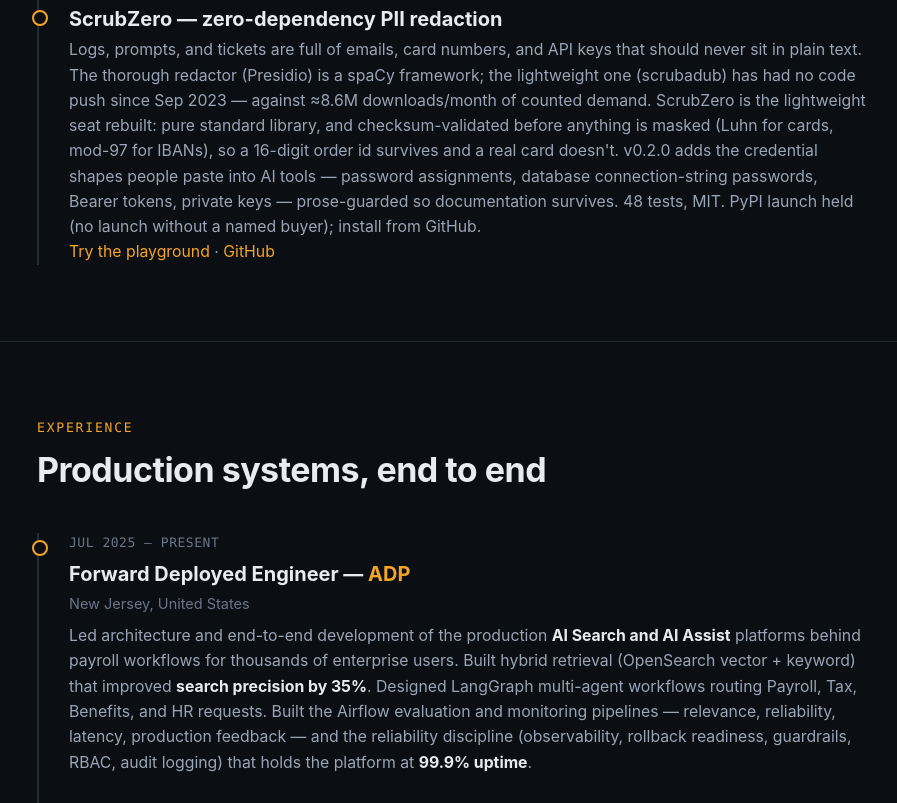
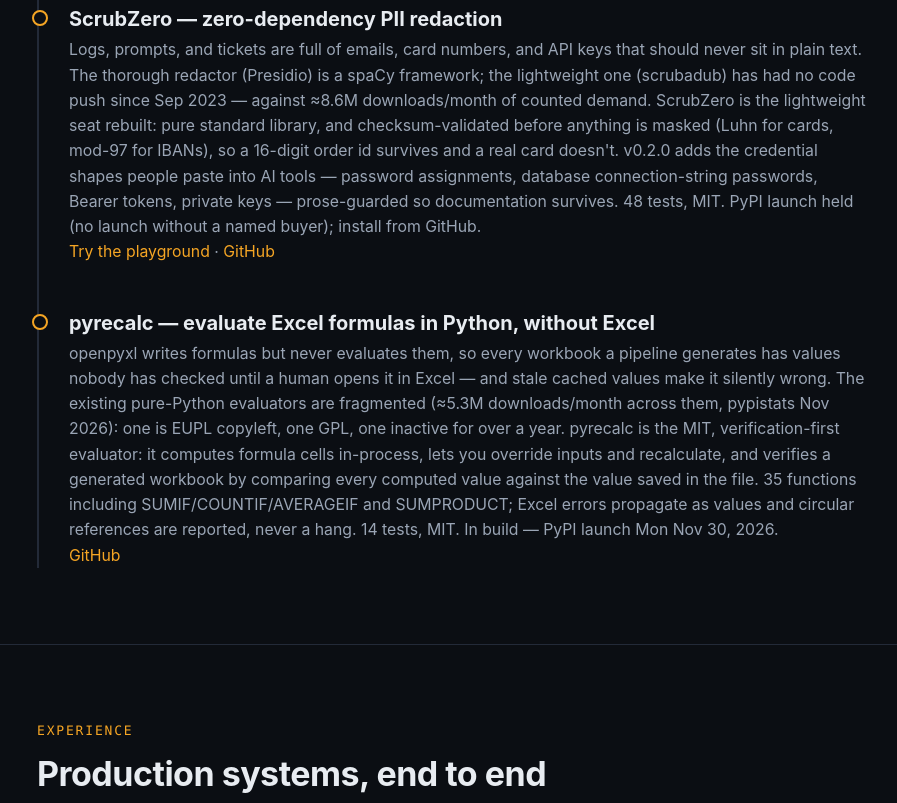
Before and after one commit to Yalakala-Naveen/Yalakala-Naveen.github.io, a plain HTML site: page index.html in a window 1280 px wide. Shown: the part 3575-4378 px from the top of the page, without its empty margins (87-984 px from the left). Drawn offline with Linux system fonts and the light colour scheme.

Commit message:
Add pyrecalc (Recalc) to Shipped this month — in build, PyPI launch Mon Nov 30; closes the Nov 23 proof omission

```diff
--- a/index.html
+++ b/index.html
@@ -274,6 +274,11 @@ FL005  missing_components    <span class="err">ERROR</span>    $.segments[2]
         <p>Logs, prompts, and tickets are full of emails, card numbers, and API keys that should never sit in plain text. The thorough redactor (Presidio) is a spaCy framework; the lightweight one (scrubadub) has had no code push since Sep 2023 — against ≈8.6M downloads/month of counted demand. ScrubZero is the lightweight seat rebuilt: pure standard library, and checksum-validated before anything is masked (Luhn for cards, mod-97 for IBANs), so a 16-digit order id survives and a real card doesn't. v0.2.0 adds the credential shapes people paste into AI tools — password assignments, database connection-string passwords, Bearer tokens, private keys — prose-guarded so documentation survives. 48 tests, MIT. PyPI launch held (no launch without a named buyer); install from GitHub.</p>
         <p><a href="https://yalakala-naveen.github.io/scrubzero/">Try the playground</a> · <a href="https://github.com/Yalakala-Naveen/scrubzero">GitHub</a></p>
       </div>
+      <div class="job">
+        <h3>pyrecalc — evaluate Excel formulas in Python, without Excel</h3>
+        <p>openpyxl writes formulas but never evaluates them, so every workbook a pipeline generates has values nobody has checked until a human opens it in Excel — and stale cached values make it silently wrong. The existing pure-Python evaluators are fragmented (≈5.3M downloads/month across them, pypistats Nov 2026): one is EUPL copyleft, one GPL, one inactive for over a year. pyrecalc is the MIT, verification-first evaluator: it computes formula cells in-process, lets you override inputs and recalculate, and verifies a generated workbook by comparing every computed value against the value saved in the file. 35 functions including SUMIF/COUNTIF/AVERAGEIF and SUMPRODUCT; Excel errors propagate as values and circular references are reported, never a hang. 14 tests, MIT. In build — PyPI launch Mon Nov 30, 2026.</p>
+        <p><a href="https://github.com/Yalakala-Naveen/pyrecalc">GitHub</a></p>
+      </div>
     </div>
   </div>
 </section>
```
